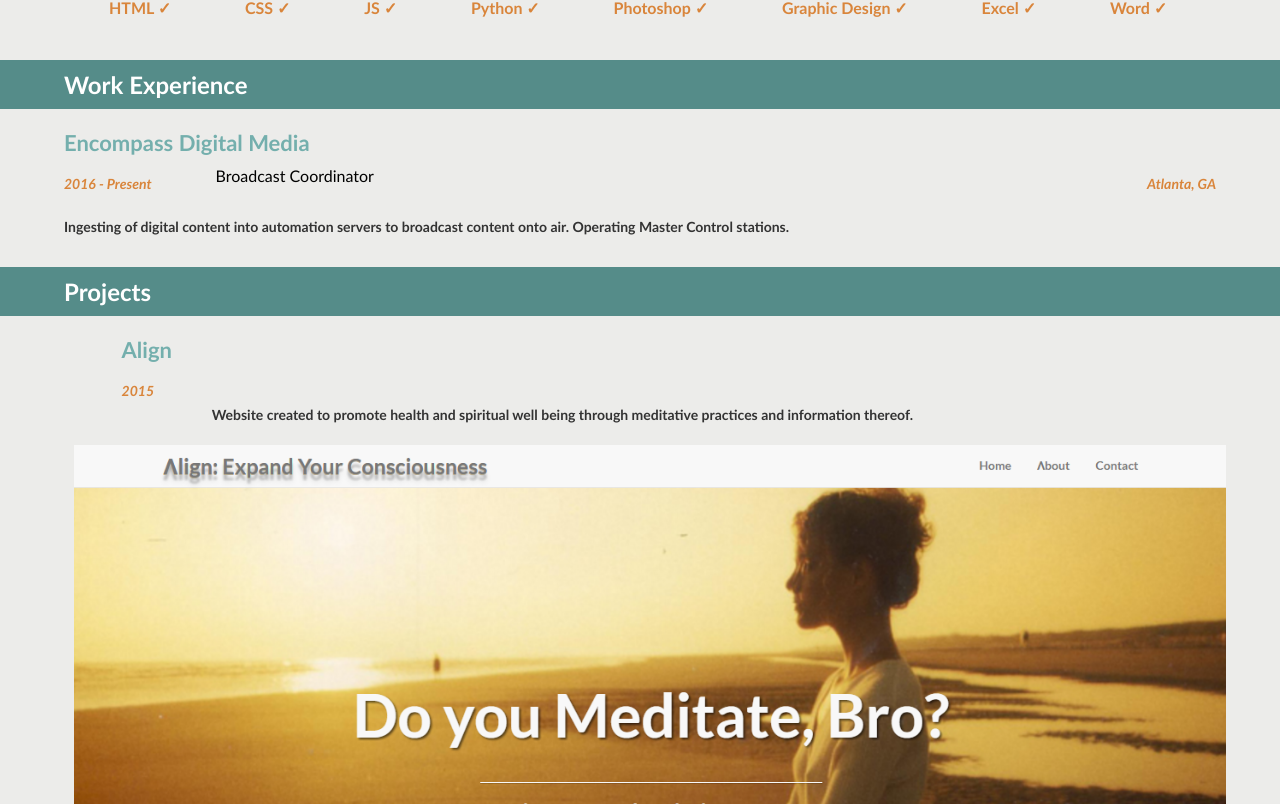
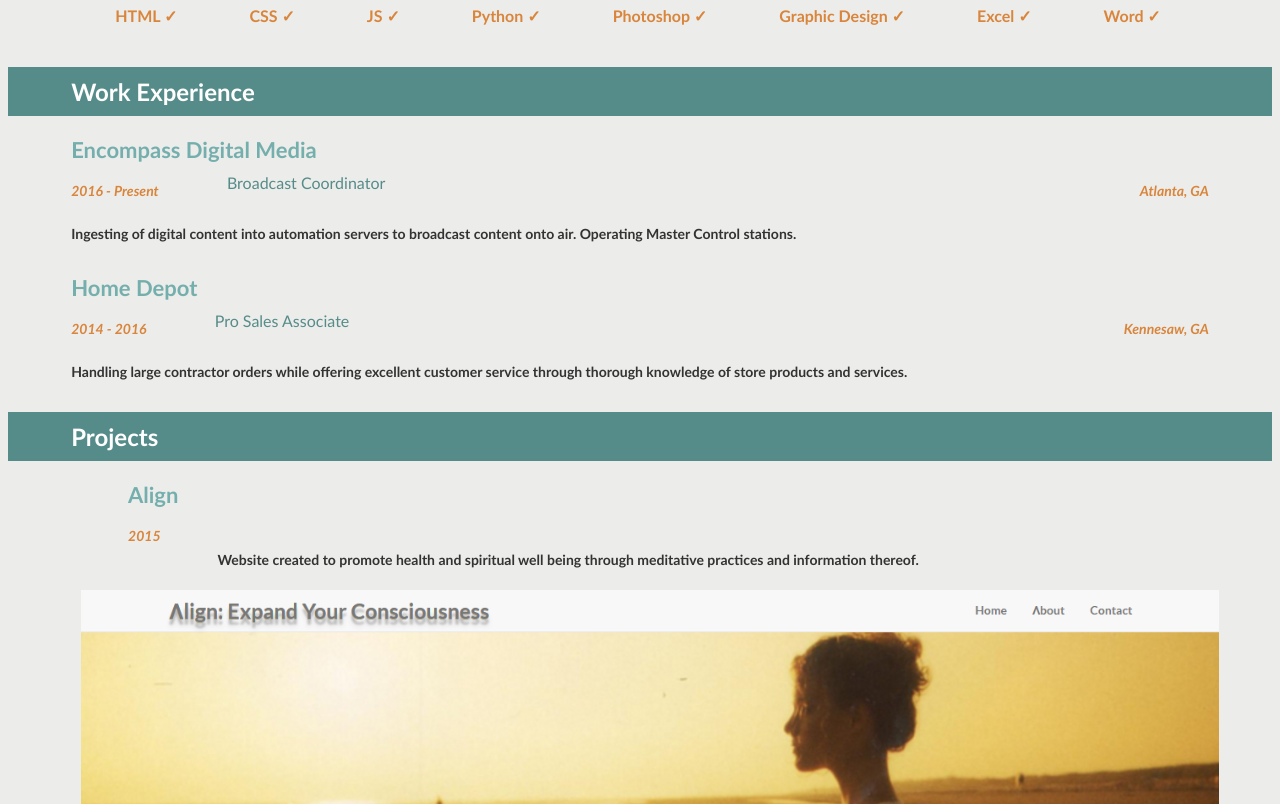
Before and after one commit to mcordero1206/resume, a plain HTML site: page index.html in a window 1280 px wide. Shown: the part 502-1306 px from the top of the page. Drawn offline with Linux system fonts and the light colour scheme; some packages are replaced by stand-ins of ours.

Commit message:
Pics
Pics

```diff
--- a/css/style.css
+++ b/css/style.css
@@ -1,4 +1,7 @@
-body,
+body{
+  background-color: #ECECEA;
+  z-index: -1;
+}
 div,
 ul,
 li,
@@ -12,7 +15,7 @@ h6 {
   padding:0;
   margin:0;
   font-family: Optima, Segoe, "Segoe UI", Candara, Calibri, Arial, sans-serif;;
-  background-color: #ECECEA;
+
 }
 
 .clear-fix {
@@ -155,7 +158,7 @@ a {
 }
 
 .dark-gray {
-  background-color: #7E8F7C;
+  background-color: #9fad9f;
 }
 
 /* TODO: Replace with image later */
@@ -193,6 +196,7 @@ ul {
 img {
   padding: 10px;
   width: 100%;
+
 }
 
 span {
--- a/js/helper.js
+++ b/js/helper.js
@@ -31,7 +31,7 @@ var HTMLskills = '<li class="flex-item"><span class="white-text">%data%</span></
 
 var HTMLworkStart = '<div class="work-entry"></div>';
 var HTMLworkEmployer = '<a href="#">%data%';
-var HTMLworkTitle = '%data%</a>';
+var HTMLworkTitle = '<span class"orange-text">%data%</span>';
 var HTMLworkDates = '<div class="date-text">%data%</div>';
 var HTMLworkLocation = '<div class="location-text">%data%</div>';
 var HTMLworkDescription = '<p><br>%data%</p>';
--- a/js/resumeBuilder.js
+++ b/js/resumeBuilder.js
@@ -1,4 +1,3 @@
-
 var role = "Front-End Web Developer";
 var formattedRole = HTMLheaderRole.replace("%data%", role);
 $("#header").prepend(formattedRole);
@@ -12,17 +11,17 @@ $("#header").prepend(formattedName);
 
 //Object #1 BIO
 var bio = {
-  "name" : "Michael",
-  "role" : "Jr. Front-End Web Developer",
-  "contacts" : {
-    "mobile" : "678.504.8890",
-    "email" : "mcordero1206@gmail.com",
-    "github" : "github.com/mcordero1206",
-    "location" : "Atlanta, GA"
+    "name": "Michael",
+    "role": "Jr. Front-End Web Developer",
+    "contacts": {
+        "mobile": "678.504.8890",
+        "email": "mcordero1206@gmail.com",
+        "github": "github.com/mcordero1206",
+        "location": "Atlanta, GA"
     },
-  "welcomeMsg" : "Greetings! My name is Michael and I LOVE to create things!",
-  "skills" : ["HTML &checkmark;&nbsp;", "CSS &checkmark;&nbsp;", "JS &checkmark;&nbsp; ", "Python &checkmark;&nbsp;", "Photoshop &checkmark;&nbsp;", "Graphic Design &checkmark;&nbsp;", "Excel &checkmark;&nbsp;", "Word &checkmark;&nbsp;"],
-  "display" : function(){
+    "welcomeMsg": "Greetings! My name is Michael and I LOVE to create things!",
+    "skills": ["HTML &checkmark;&nbsp;", "CSS &checkmark;&nbsp;", "JS &checkmark;&nbsp; ", "Python &checkmark;&nbsp;", "Photoshop &checkmark;&nbsp;", "Graphic Design &checkmark;&nbsp;", "Excel &checkmark;&nbsp;", "Word &checkmark;&nbsp;"],
+    "display": function() {
 
         var formattedMobile = HTMLmobile.replace("%data%", bio.contacts.mobile);
         var formattedEmail = HTMLemail.replace("%data%", bio.contacts.email);
@@ -35,7 +34,7 @@ var bio = {
 
         var formattedWelcomeMessage = HTMLwelcomeMsg.replace("%data%", bio.welcomeMsg);
 
-      var bioPic = "images/mike.jpg";
+        var bioPic = "images/mike.JPG";
         var formattedbioPic = HTMLbioPic.replace("%data%", bioPic);
 
         var newformattedPic = formattedbioPic + formattedWelcomeMessage;
@@ -49,7 +48,7 @@ for (index in bio.skills) {
     }
 
 };
-
+//Calls the function
 bio.display();
 
 
@@ -57,45 +56,48 @@ bio.display();
 
 //Object 2 Education
 var education = {
-  "schools": [
-    {
-      "name" : "CUNY New York City College of Technology",
-      "majors" : "Advertising Design",
-      "location" : "Brooklyn, NY",
-      "dates" : "September 2011 - December 2011",
-      "url" : "http://goo.gl/f91wQv"
-    },
-    {
-      "name" : "Year Up - Atlanta",
-      "location" : "Atlanta, GA",
-      "majors" : "Web-Development",
-      "dates" : "September 2015 - Present",
-      "url" : "http://goo.gl/yS5RCs"
-    },
-  ],
-  "onlineCourses": [
-    {
+    "schools": [{
+        "name": "CUNY New York City College of Technology",
+        "majors": "Advertising Design",
+        "location": "Brooklyn, NY",
+        "dates": "September 2011 - December 2011",
+        "url": "http://goo.gl/f91wQv"
+    }, {
+        "name": "Year Up - Atlanta",
+        "location": "Atlanta, GA",
+        "majors": "Web-Development",
+        "dates": "September 2015 - Present",
+        "url": "http://goo.gl/yS5RCs"
+    } ],
+    "onlineCourses": [{
         "title": "Intro to Programming",
         "school": "Udacity",
         "date": "November 2015 - Present",
         "url": "http://www.udacity.com/"
-    },
-  ],
-  "display" : function(){
+    }],
+
+    "display": function() {
+
         var schools = education.schools;
+            for (school in education.schools) {
             $("#education").append(HTMLschoolStart);
 
-    var schoolFirst = HTMLschoolName.replace("%data%", schools[1].name);
-    var formattedDates = HTMLschoolDates.replace("%data%", schools[1].dates);
-    var majorFirst = HTMLschoolMajor.replace("%data%", schools[1].majors);
-    var formattedLocation = HTMLschoolLocation.replace("%data%", schools[1].location);
+            var schoolFirst = HTMLschoolName.replace("%data%", schools[school].name);
+            var formattedDates = HTMLschoolDates.replace("%data%", schools[school].dates);
+            var majorFirst = HTMLschoolMajor.replace("%data%", schools[school].majors);
+            var formattedLocation = HTMLschoolLocation.replace("%data%", schools[school].location);
 
             $(".education-entry").append(schoolFirst, formattedDates, majorFirst, formattedLocation);
             $(".education-entry:last").append(HTMLonlineClasses);
+            for (course in education.onlineCourses) {
+                var formattedHTMLonlineTitle = HTMLonlineTitle.replace("%data%", education.onlineCourses[course].title);
+
+            }
+        }
     }
 
 };
-
+//Calls the function
 education.display();
 
 
@@ -103,52 +105,48 @@ education.display();
 
 //Object 3 Jobs
 var work = {
-  "jobs":[
-    {
+    "jobs": [{
         "employer": "Encompass Digital Media",
         "title": "Broadcast Coordinator",
         "location": "Atlanta, GA",
         "dates": "2016 - Present",
         "description": "Ingesting of digital content into automation servers to broadcast content onto air. Operating Master Control stations. "
-    },
-    {
+    }, {
         "employer": "Home Depot",
         "location": "Kennesaw, GA",
         "title": "Pro Sales Associate",
         "dates": "2014 - 2016",
         "description": "Handling large contractor orders while offering excellent customer service through thorough knowledge of store products and services."
-    }
-  ],
+    }],
     "display": function() {
 
         $("#workExperience").append(HTMLworkStart);
+        for (job in work.jobs) {
 
-      var formattedEmployer = HTMLworkEmployer.replace("%data%", work.jobs[0].employer);
-      var formattedDates = HTMLworkDates.replace("%data%", work.jobs[0].dates);
-      var formattedTitle = HTMLworkTitle.replace("%data%", work.jobs[0].title);
-      var formattedLocation = HTMLworkLocation.replace("%data%", work.jobs[0].location);
-      var formattedDescription = HTMLworkDescription.replace("%data%", work.jobs[0].description);
+            var formattedEmployer = HTMLworkEmployer.replace("%data%", work.jobs[job].employer);
+            var formattedDates = HTMLworkDates.replace("%data%", work.jobs[job].dates);
+            var formattedTitle = HTMLworkTitle.replace("%data%", work.jobs[job].title);
+            var formattedLocation = HTMLworkLocation.replace("%data%", work.jobs[job].location);
+            var formattedDescription = HTMLworkDescription.replace("%data%", work.jobs[job].description);
 
             $("#workExperience").append(formattedEmployer, formattedDates, formattedTitle, formattedLocation, formattedDescription);
-
+        }
     }
 };
-
+//Calls the function
 work.display();
 
 // Object 4
 var projects = {
-  "projects":[
-    {
+    "projects": [{
         "title": "Align",
         "dates": "2015",
         "description": "Website created to promote health and spiritual well being through meditative practices and information thereof.",
-      "images": ["images/align.png", "images/align2.png", "images/align3.png"]
-    },
-  ],
+        "images": ["images/align.PNG", "images/align2.PNG", "images/align3.PNG"]
+    }, ],
     "display": function() {
 
-    for (var i=0; i < projects.projects.length; i++) {
+        for (var i = 0; i < projects.projects.length; i++) {
             $("#projects").append(HTMLprojectStart);
 
             var fmtTitle = HTMLprojectTitle.replace("%data%", projects.projects[i].title);
@@ -165,8 +163,8 @@ var projects = {
         }
     }
 };
-
+//Calls the function
 projects.display();
 
-
+//Appends the google map API to the page
 $("#mapDiv").append(googleMap);
```
Lines whose indentation alone changed are shown as unchanged.
